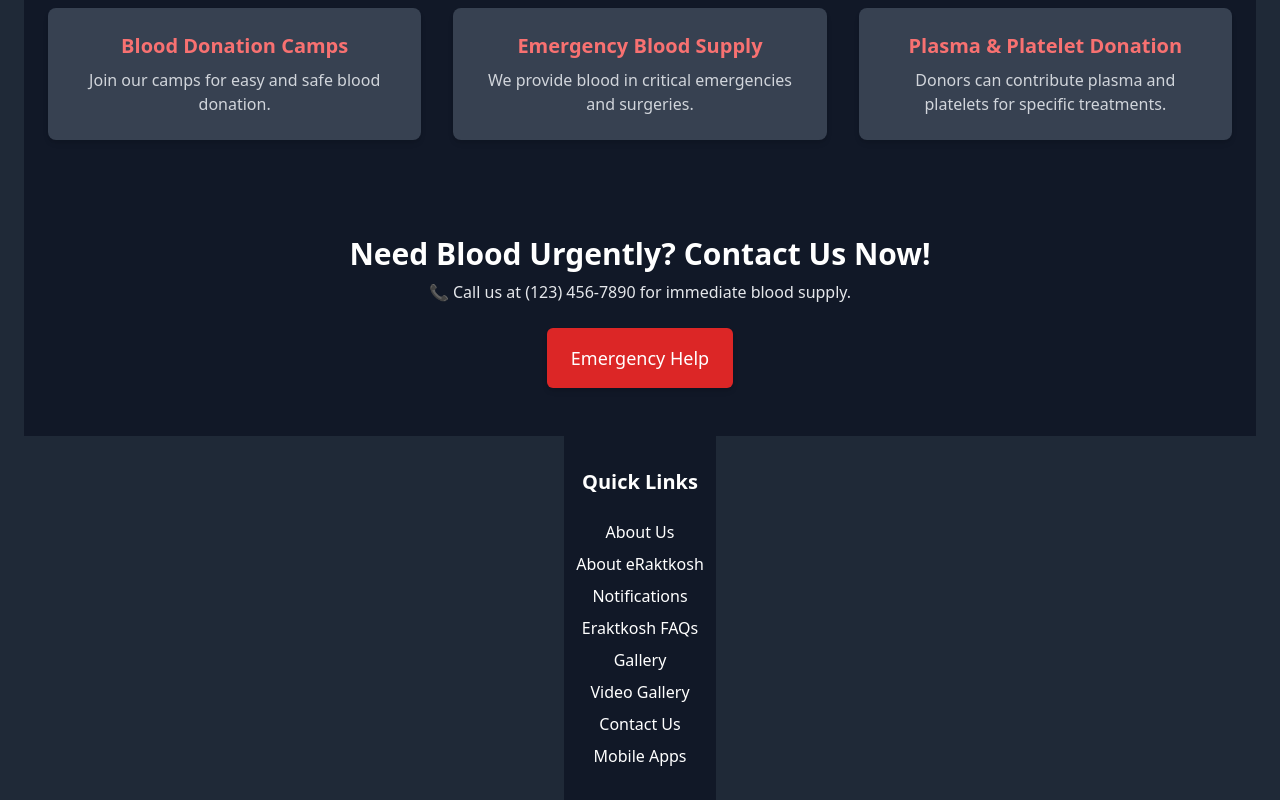
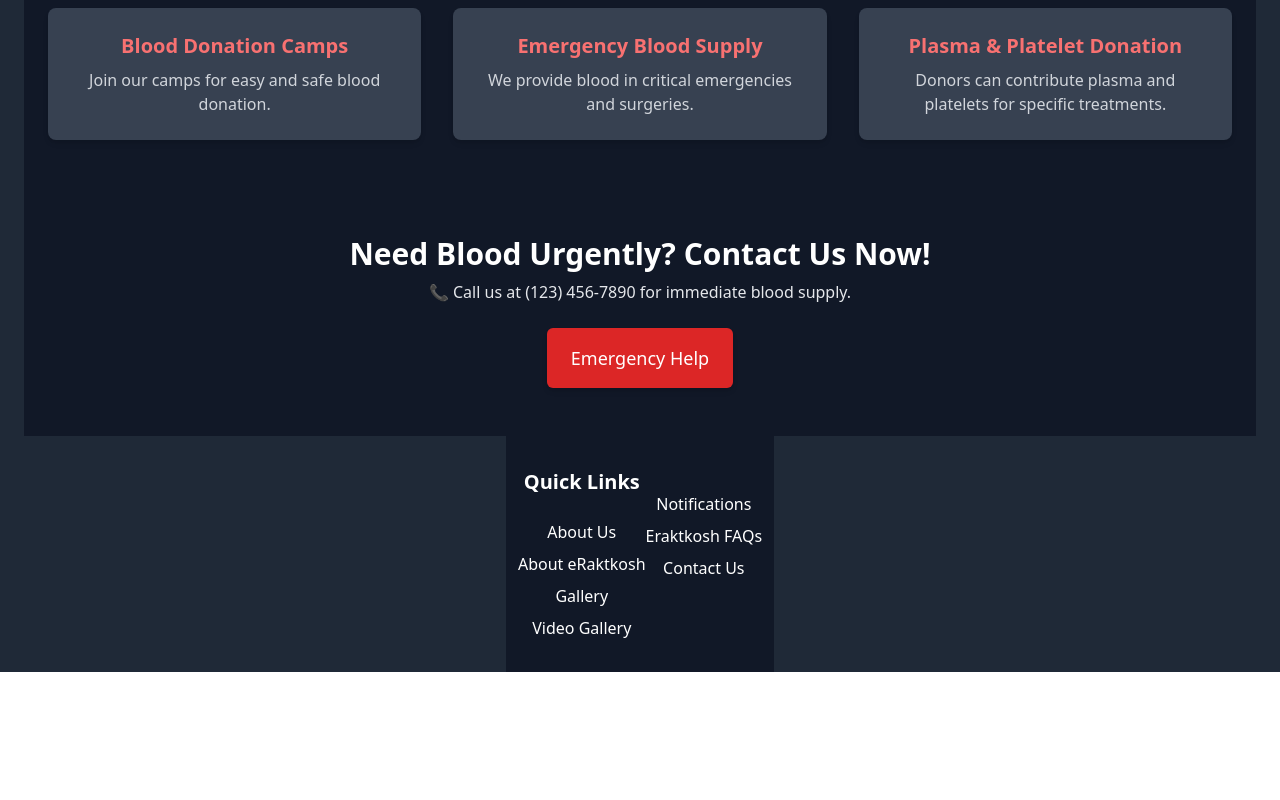
Before and after one commit to yhimanshu22/Blood-Bank, a React (Create React App) app in the folder frontend/: page /landing-page in a window 1280 px wide. Shown: the part 2090-2890 px from the top of the page. After the commit the page ends 2762 px from the top, so only its background shows below. Built offline with nearby package versions, Linux system fonts and the light colour scheme; no server answers.

Commit message:
footer update

```diff
--- a/frontend/src/components/Footer.js
+++ b/frontend/src/components/Footer.js
@@ -3,18 +3,23 @@ import React from "react";
 export default function Footer() {
     return (
         <footer className="bg-gray-900 text-white py-8 text-center">
-            <div className="container mx-auto">
+            <div className="container mx-auto flex justify-around">
+                <div>
                     <h2 className="text-xl font-semibold">Quick Links</h2>
                     <ul className="mt-4 space-y-2">
                         <li><a href="/about" className="hover:text-red-500">About Us</a></li>
                         <li><a href="/about-eraktkosh" className="hover:text-red-500">About eRaktkosh</a></li>
+                        <li><a href="/gallery" className="hover:text-red-500">Gallery</a></li>
+                        <li><a href="/video-gallery" className="hover:text-red-500">Video Gallery</a></li>
+                    </ul>
+                </div>
+                <div>
+                    <ul className="mt-4 space-y-2">
                         <li><a href="/notifications" className="hover:text-red-500">Notifications</a></li>
                         <li><a href="/faqs" className="hover:text-red-500">Eraktkosh FAQs</a></li>
-                    <li><a href="/gallery" className="hover:text-red-500">Gallery</a></li>
-                    <li><a href="/video-gallery" className="hover:text-red-500">Video Gallery</a></li>
                         <li><a href="/contact" className="hover:text-red-500">Contact Us</a></li>
-                    <li><a href="/mobile-apps" className="hover:text-red-500">Mobile Apps</a></li>
                     </ul>
+                </div>
             </div>
         </footer>
     );
```
Lines whose indentation alone changed are shown as unchanged.
